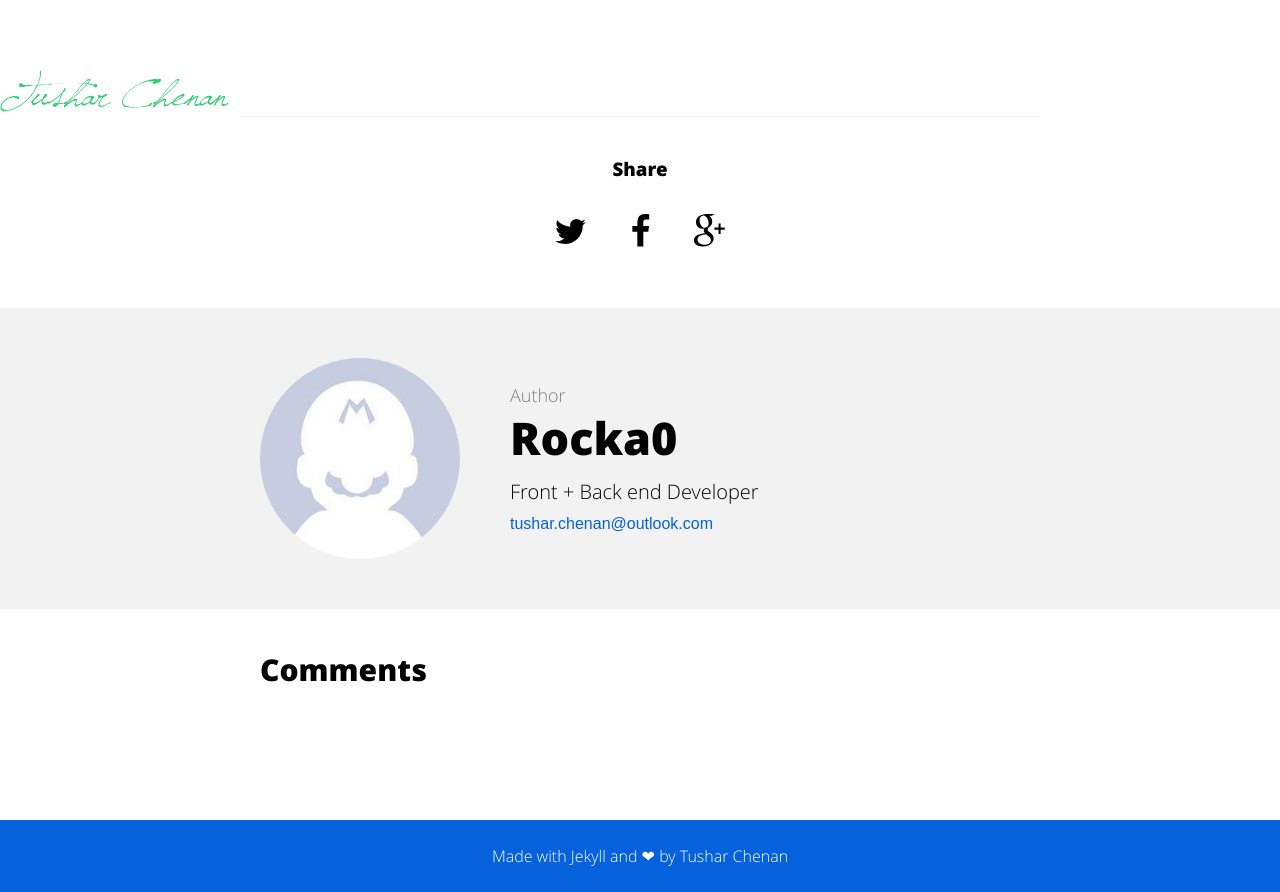
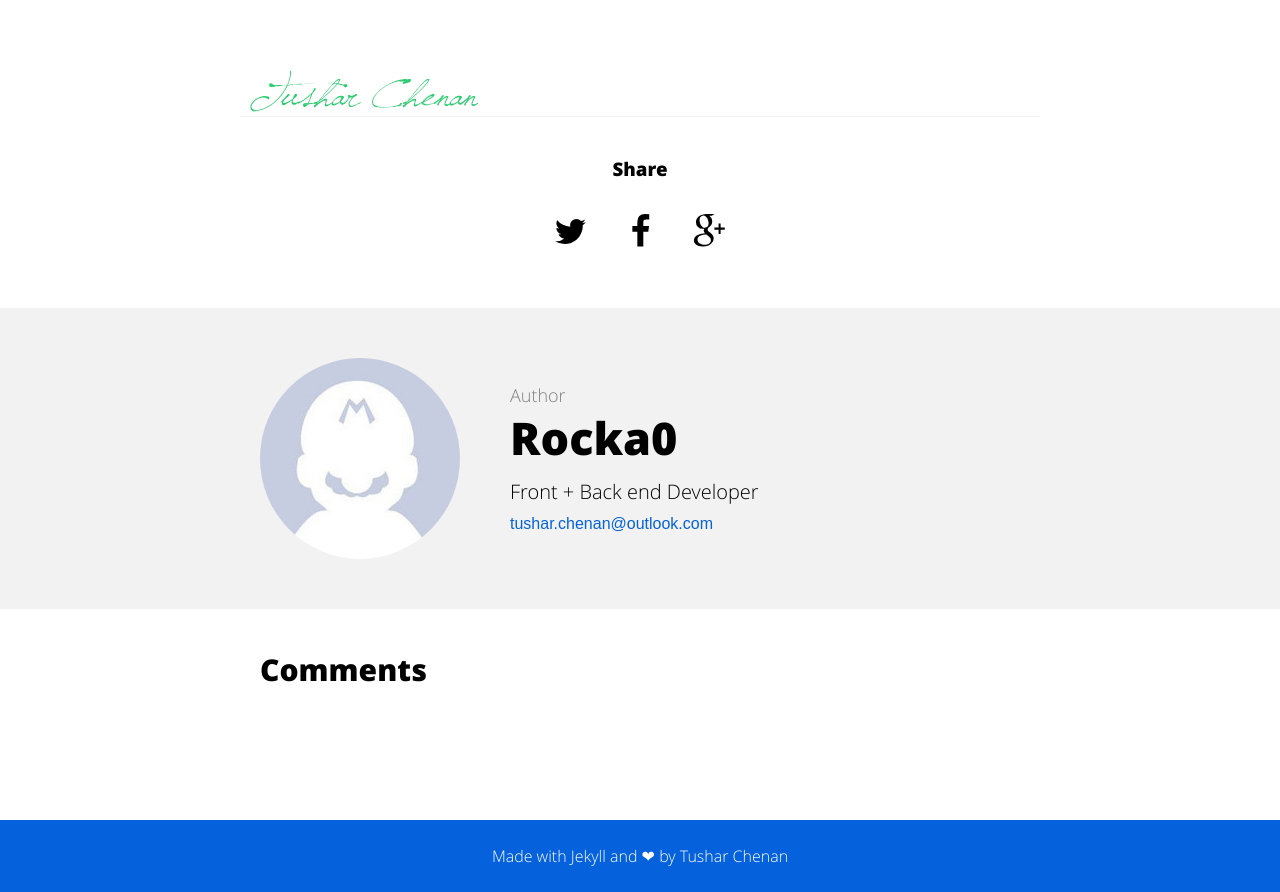
Before and after one commit to rocka0/myblog, a Jekyll site: the page built from _posts/2015-09-26-Jekyll-is-awesome!.markdown, in a window 1280 px wide. Shown: the part 2154-3046 px from the top of the page. Built offline with Jekyll 4.4.1, drawn with Linux system fonts in a browser that asks for light colours; comment, search, counter and statistics services are not loaded.

Commit message:
Update post.html

```diff
--- a/_layouts/post.html
+++ b/_layouts/post.html
@@ -11,7 +11,7 @@
             </article>
 
 
-            <img itemprop="image" src="{{ site.baseurl }}/assets/img/signature.png" alt="Signature" style: "padding-left: 200px;">
+            <img itemprop="image" src="{{ site.baseurl }}/assets/img/signature.png" alt="Signature" style="padding-left: 250px;">
 
             <Br>
 
```
